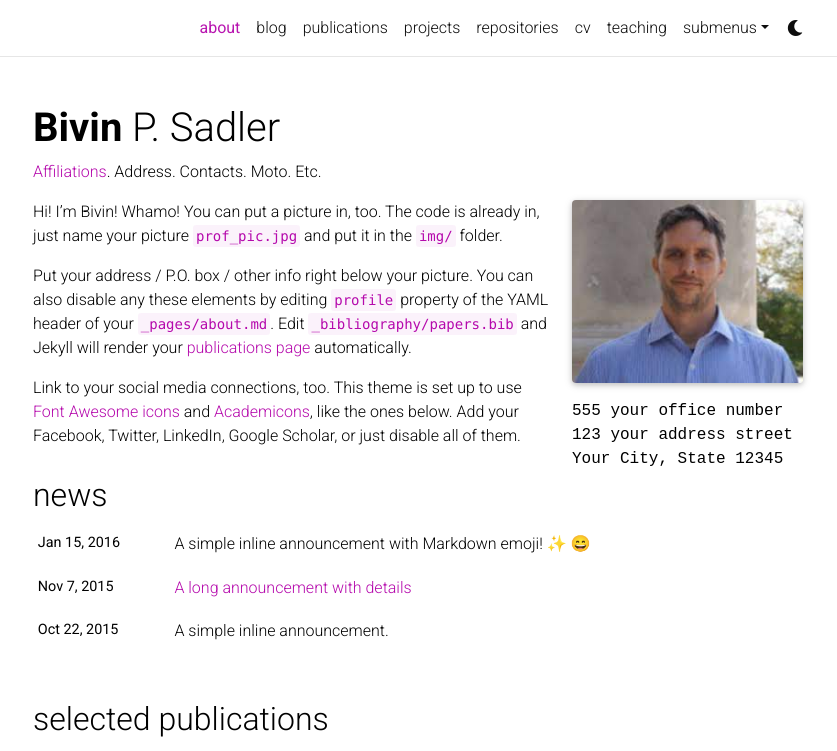
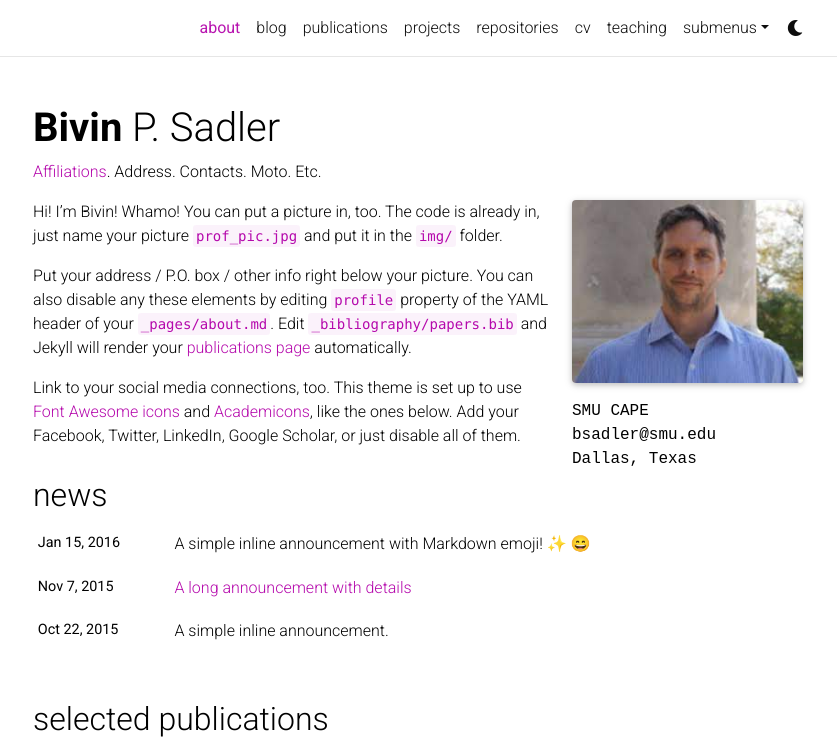
Before and after one commit to BivinSadler/Al-Folio, a Jekyll site: the page built from _pages/about.md, in a window 1280 px wide and 1040 px high, cut to the strip 0-751 px from the top of the window. Shown: the whole strip, without its empty margins (222-1059 px from the left). Built offline with Jekyll 4.4.1, drawn with Linux system fonts in a browser that asks for light colours; full-size pictures stand in for the smaller copies a plugin makes; emoji names are drawn with the system emoji font; comment, search, counter and statistics services are not loaded; a style sheet for code colours, icons or effects is not loaded.

Commit message:
Update about.md

```diff
--- a/_pages/about.md
+++ b/_pages/about.md
@@ -9,9 +9,9 @@
   image: prof_pic.jpg
   image_circular: false # crops the image to make it circular
   address: >
-    <p>555 your office number</p>
-    <p>123 your address street</p>
-    <p>Your City, State 12345</p>
+    <p>SMU CAPE</p>
+    <p>bsadler@smu.edu</p>
+    <p>Dallas, Texas</p>
 
 news: true  # includes a list of news items
 selected_papers: true # includes a list of papers marked as "selected={true}"
```
